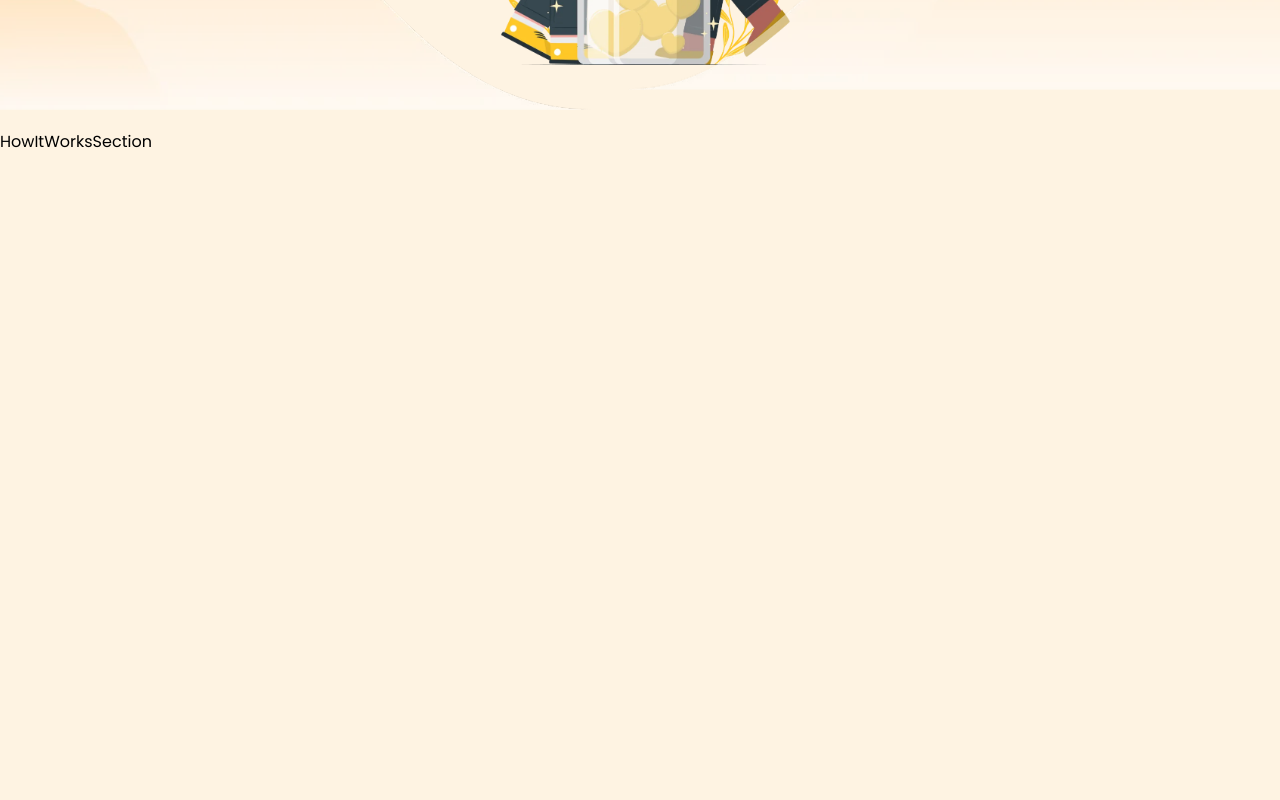
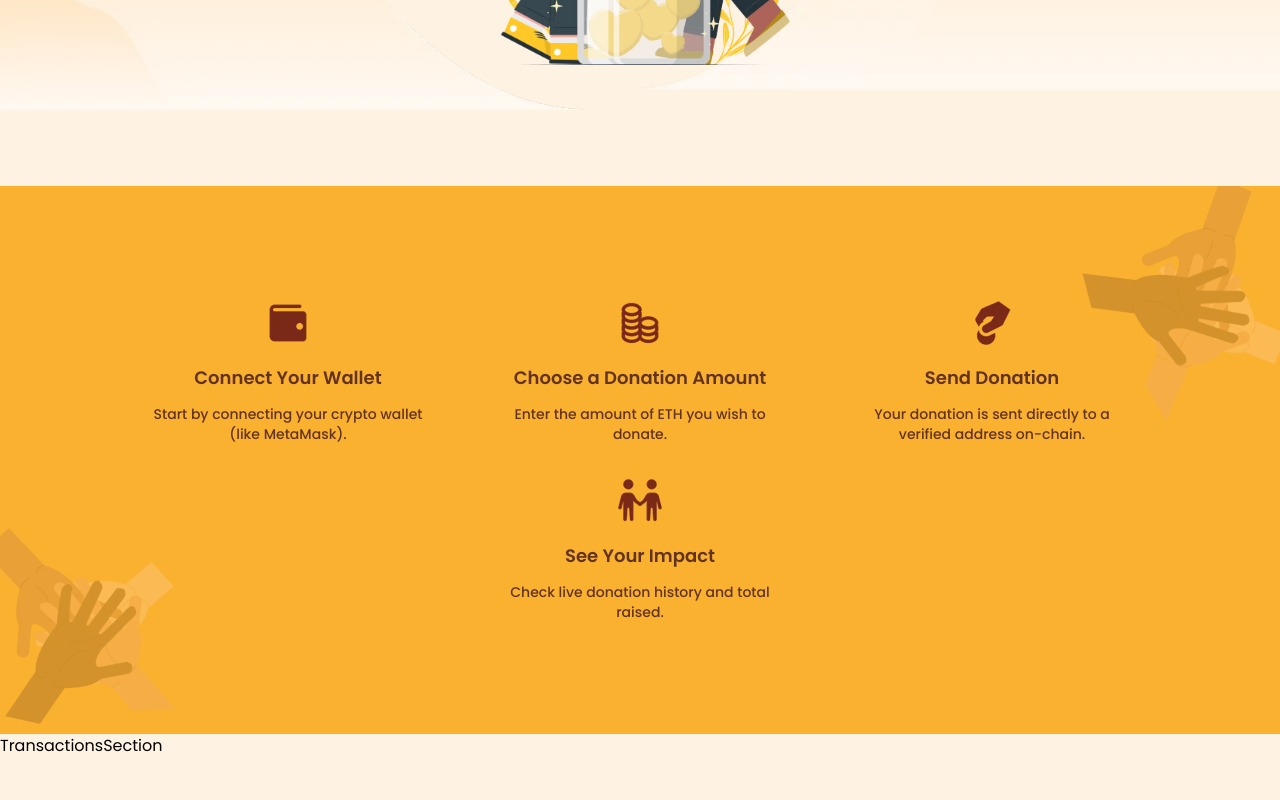
Before and after one commit to hikmahabdillah/FundoChain_Charity-DApp, a React (Vite) app in the folder frontend/: page / in a window 1280 px wide. Shown: the part 720-1520 px from the top of the page. Built offline with nearby package versions, Linux system fonts and the light colour scheme.

Commit message:
add donations step section

```diff
--- /dev/null
+++ b/frontend/src/components/DonationSteps.tsx
@@ -0,0 +1,18 @@
+import React from "react";
+import type { DonationStepsProps } from "../types/steps";
+
+const DonationSteps: React.FC<DonationStepsProps> = ({
+  icon,
+  title,
+  description,
+}) => {
+  return (
+    <div className="flex flex-col gap-2 items-center text-center px-4 text-dark-brown w-full max-w-xs">
+      <div className="text-4xl mb-2">{icon}</div>
+      <h3 className="font-semibold text-lg mb-1">{title}</h3>
+      <p className="text-sm font-medium">{description}</p>
+    </div>
+  );
+};
+
+export default DonationSteps;
--- a/frontend/src/components/sections/HowItWorksSection.tsx
+++ b/frontend/src/components/sections/HowItWorksSection.tsx
@@ -1,9 +1,36 @@
 import React from "react";
+import DonationSteps from "../DonationSteps";
+import { steps } from "../../data/donationStep";
+import type { DonationStepsProps } from "../../types/steps";
 
 const HowItWorksSection = () => {
   return (
-    <section id="how-it-works" className="min-h-screen w-full">
-      HowItWorksSection
+    <section
+      id="how-it-works"
+      className="w-full relative grid place-items-center overflow-hidden bg-yellow py-28 mt-14"
+    >
+      <img
+        src="/collaboration.webp"
+        width={"200px"}
+        className="absolute bottom-0 -left-5 opacity-25 z-0 -rotate-18"
+        alt=""
+      />
+      <img
+        src="/collaboration.webp"
+        width={"200px"}
+        className="absolute top-0 -right-5 opacity-25 z-0 rotate-45"
+        alt=""
+      />
+      <div className="flex flex-wrap items-center justify-center gap-14 md:gap-8 w-full z-1">
+        {steps.map((step: DonationStepsProps, index: number) => (
+          <DonationSteps
+            key={index}
+            icon={step.icon}
+            title={step.title}
+            description={step.description}
+          />
+        ))}
+      </div>
     </section>
   );
 };
--- /dev/null
+++ b/frontend/src/data/donationStep.tsx
@@ -0,0 +1,25 @@
+import type { DonationStepsProps } from "../types/steps";
+
+export const steps: DonationStepsProps[] = [
+  {
+    icon: <img src="/Wallet.webp" alt="Step 1 Icon" width="50px" />,
+    title: "Connect Your Wallet",
+    description: "Start by connecting your crypto wallet (like MetaMask).",
+  },
+  {
+    icon: <img src="/Stack of Coins.webp" alt="Step 2 Icon" width="50px" />,
+    title: "Choose a Donation Amount",
+    description: "Enter the amount of ETH you wish to donate.",
+  },
+  {
+    icon: <img src="/Donate.webp" alt="Step 3 Icon" width="50px" />,
+    title: "Send Donation",
+    description:
+      "Your donation is sent directly to a verified address on-chain.",
+  },
+  {
+    icon: <img src="/Meeting.webp" alt="Step 4 Icon" width="50px" />,
+    title: "See Your Impact",
+    description: "Check live donation history and total raised.",
+  },
+];
--- /dev/null
+++ b/frontend/src/types/steps.ts
@@ -0,0 +1,5 @@
+export interface DonationStepsProps {
+  icon: React.ReactNode;
+  title: string;
+  description: string;
+}
```
